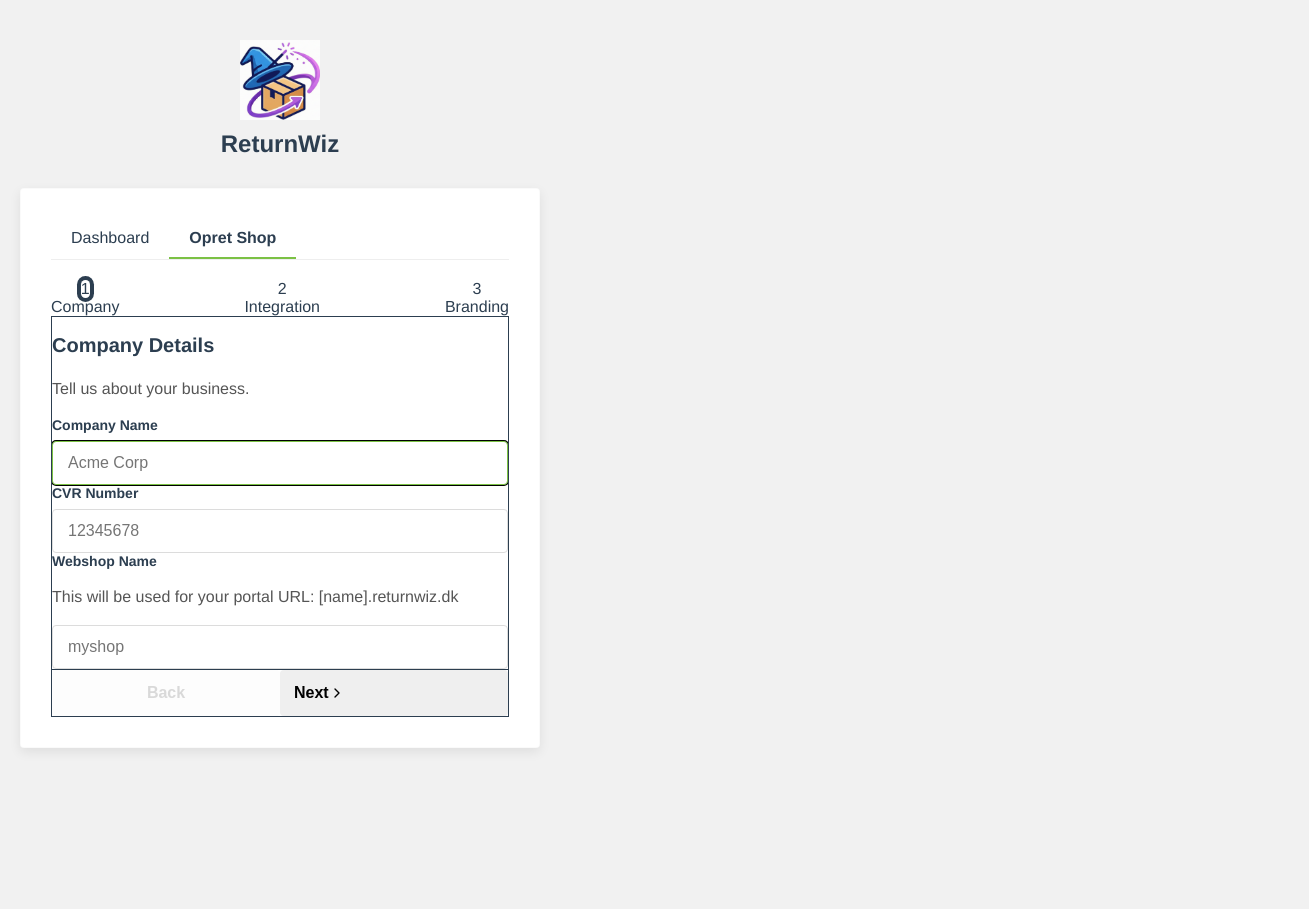
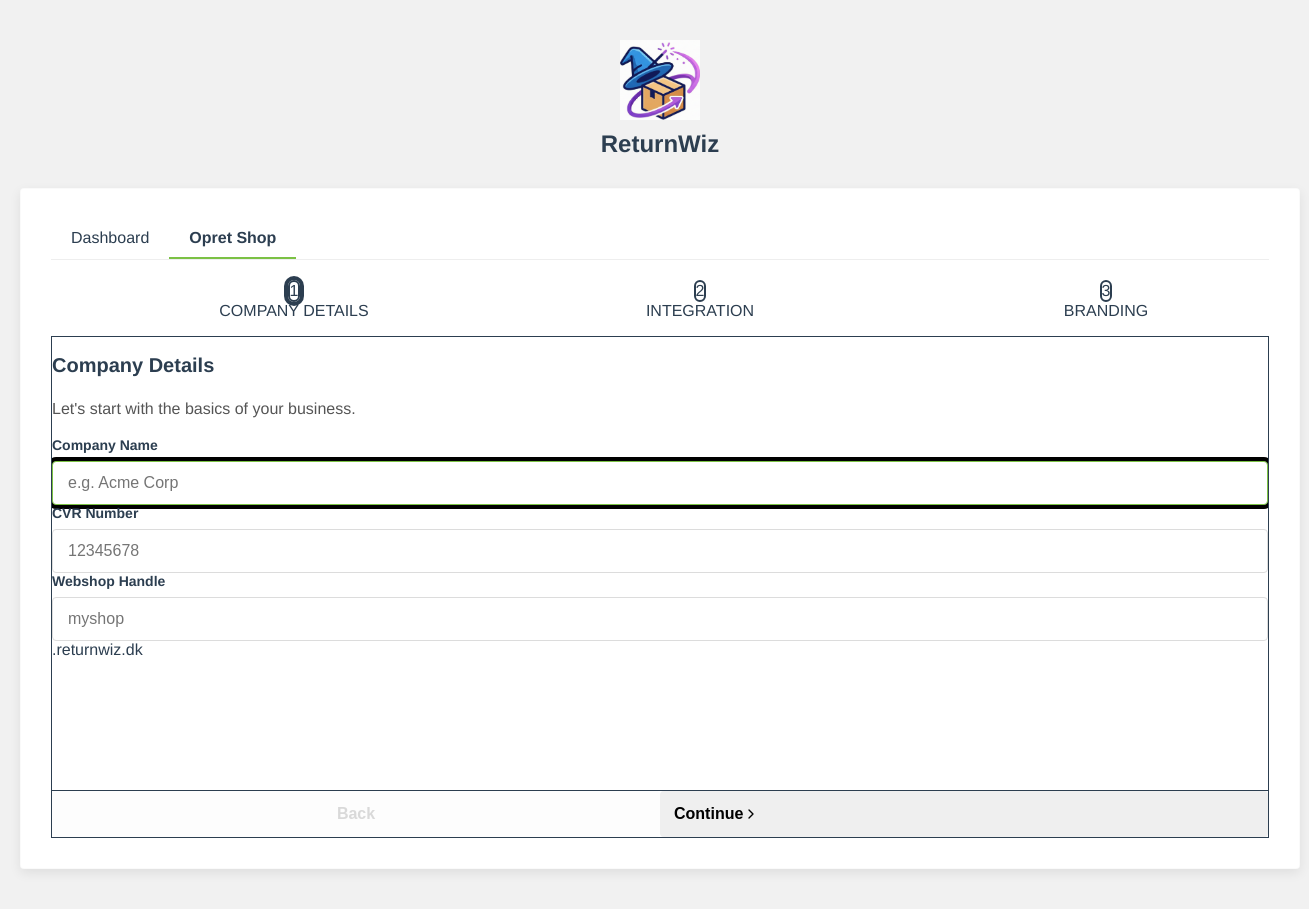
Before and after one commit to Zpolonius/returnwiz, a React app in the folder frontend/: page / in a window 1280 px wide. Both pictures are taken after a click on the element "Opret Shop". Shown: the whole page, 1309 px wide, since content can reach past the window. Before the commit the page ends 800 px from the top, so only its background shows below. Built offline with nearby package versions, Linux system fonts and the light colour scheme; the HTML template or start-up script is replaced by a standard one.

Commit message:
updated onboarding

```diff
--- a/frontend/src/App.tsx
+++ b/frontend/src/App.tsx
@@ -115,7 +115,7 @@
   };
 
   return (
-    <div className="container" style={{ maxWidth: view === 'MERCHANT' && merchantTab === 'DASHBOARD' ? '800px' : '520px' }}>
+    <div className="container" style={{ maxWidth: view === 'MERCHANT' ? '100%' : '520px', padding: view === 'MERCHANT' ? '0' : '20px' }}>
 
       {/* HEADER */}
       <header className="header">
--- a/frontend/src/components/onboarding/OnboardingWizard.tsx
+++ b/frontend/src/components/onboarding/OnboardingWizard.tsx
@@ -7,7 +7,7 @@
 import clsx from 'clsx';
 
 const STEPS = [
-    { id: 1, name: 'Company' },
+    { id: 1, name: 'Company Details' },
     { id: 2, name: 'Integration' },
     { id: 3, name: 'Branding' },
 ];
@@ -19,7 +19,6 @@
     const [error, setError] = useState('');
 
     const handleNext = () => {
-        // Basic validation could go here
         setStep(step + 1);
     };
 
@@ -32,14 +31,9 @@
         setError('');
 
         try {
-            // Construct payload
-            // In a real app we would upload files first, get URLs, then submit JSON
-            // For this demo, we'll just send the base64 previews as URLs if present, or filenames
-            // Note: The backend expects 'logo_url', 'banner_url'.
-
             const payload = {
                 name: formData.companyName,
-                email: "admin@" + formData.webshopName + ".dk", // Simplified for demo
+                email: "admin@" + formData.webshopName + ".dk",
                 cvr_number: formData.cvrNumber,
                 webshop_name: formData.webshopName,
                 shopify_url: formData.shopifyUrl,
@@ -72,66 +66,82 @@
 
     if (complete) {
         return (
-            <div className="bg-white rounded-xl shadow-lg p-8 text-center max-w-md mx-auto animate-in zoom-in-95">
-                <div className="w-16 h-16 bg-green-100 rounded-full flex items-center justify-center mx-auto mb-4">
-                    <Check className="w-8 h-8 text-green-600" />
+            <div className="min-h-[600px] flex items-center justify-center">
+                <div className="bg-white rounded-2xl shadow-xl p-12 text-center max-w-lg w-full animate-in zoom-in-95 border border-gray-100">
+                    <div className="w-20 h-20 bg-green-100 rounded-full flex items-center justify-center mx-auto mb-6">
+                        <Check className="w-10 h-10 text-green-600" />
                     </div>
-                <h2 className="text-2xl font-bold text-gray-900 mb-2">Success!</h2>
-                <p className="text-gray-500 mb-6">Your webshop has been created successfully.</p>
-                <a href={`http://${formData.webshopName}.returnwiz.local:5173`} className="inline-flex items-center justify-center px-6 py-3 border border-transparent text-base font-medium rounded-md text-white bg-brand-600 hover:bg-brand-700 transition-colors">
-                    Go to Portal
+                    <h2 className="text-3xl font-bold text-gray-900 mb-4">All Set! 🎉</h2>
+                    <p className="text-gray-500 mb-8 text-lg">Your webshop <span className="font-semibold text-gray-900">{formData.companyName}</span> has been created successfully.</p>
+                    <a href={`http://${formData.webshopName}.returnwiz.local:5173`} className="block w-full py-4 px-6 border border-transparent text-lg font-medium rounded-xl text-white bg-brand-600 hover:bg-brand-700 transition-all shadow-lg hover:shadow-brand-500/30">
+                        Go to My Portal
                     </a>
+                </div>
             </div>
         )
     }
 
     return (
-        <div className="max-w-2xl mx-auto">
-            {/* Stepper */}
-            <div className="mb-8">
-                <div className="flex items-center justify-between relative">
-                    <div className="absolute left-0 top-1/2 -translate-y-1/2 w-full h-0.5 bg-gray-200 -z-10" />
-                    {STEPS.map((s) => {
+        <div className="w-full max-w-4xl mx-auto px-4 py-8">
+            {/* Progress Header */}
+            <div className="mb-12">
+                <nav aria-label="Progress">
+                    <ol role="list" className="flex items-center justify-center w-full">
+                        {STEPS.map((s, stepIdx) => {
                             const isCompleted = step > s.id;
                             const isCurrent = step === s.id;
 
                             return (
-                            <div key={s.id} className="flex flex-col items-center bg-white px-2">
-                                <div className={clsx(
-                                    "w-8 h-8 rounded-full flex items-center justify-center text-sm font-semibold transition-colors duration-200",
-                                    isCompleted ? "bg-brand-600 text-white" : isCurrent ? "bg-brand-600 text-white ring-4 ring-brand-50" : "bg-gray-100 text-gray-400"
+                                <li key={s.name} className={clsx("relative flex-1 flex flex-col items-center", stepIdx !== STEPS.length - 1 ? "" : "")}>
+                                    {stepIdx !== STEPS.length - 1 && (
+                                        <div className="absolute top-5 left-[55%] right-[-45%] h-0.5 bg-gray-200" aria-hidden="true">
+                                            <div className={clsx("h-full transition-all duration-500 ease-in-out bg-brand-600", isCompleted ? "w-full" : "w-0")} />
+                                        </div>
+                                    )}
+                                    <div className="group relative flex flex-col items-center">
+                                        <span className={clsx(
+                                            "flex h-10 w-10 items-center justify-center rounded-full transition-all duration-200 z-10 border-2",
+                                            isCompleted ? "bg-brand-600 border-brand-600" : isCurrent ? "bg-white border-brand-600 ring-4 ring-brand-50" : "bg-white border-gray-300"
                                         )}>
-                                    {isCompleted ? <Check size={16} /> : s.id}
-                                </div>
+                                            {isCompleted ? (
+                                                <Check className="h-6 w-6 text-white" aria-hidden="true" />
+                                            ) : (
+                                                <span className={clsx("text-sm font-semibold", isCurrent ? "text-brand-600" : "text-gray-500")}>{s.id}</span>
+                                            )}
+                                        </span>
                                         <span className={clsx(
-                                    "text-xs mt-2 font-medium",
-                                    isCurrent ? "text-brand-700" : "text-gray-500"
+                                            "mt-3 text-xs font-semibold uppercase tracking-wider transition-colors duration-200 text-center",
+                                            isCurrent ? "text-brand-600" : "text-gray-400"
                                         )}>{s.name}</span>
                                     </div>
+                                </li>
                             )
                         })}
-                </div>
+                    </ol>
+                </nav>
             </div>
 
-            {/* Content Card */}
-            <div className="bg-white rounded-xl shadow-sm border border-gray-200 overflow-hidden">
-                <div className="p-6 md:p-8">
+            {/* Content Card with Glass/Modern effect */}
+            <div className="bg-white rounded-2xl shadow-xl border border-gray-100 overflow-hidden relative min-h-[500px] flex flex-col">
+                <div className="absolute top-0 left-0 w-full h-1 bg-gradient-to-r from-brand-400 to-brand-600"></div>
+
+                <div className="flex-1 p-8 md:p-12">
                     {step === 1 && <StepCompany />}
                     {step === 2 && <StepIntegration />}
                     {step === 3 && <StepBranding />}
 
                     {error && (
-                        <div className="mt-4 p-3 bg-red-50 text-red-700 text-sm rounded-md border border-red-100 flex items-center">
-                            {error}
+                        <div className="mt-8 p-4 bg-red-50 text-red-700 text-sm rounded-lg border border-red-100 flex items-center animate-in shake">
+                            <span className="mr-2">⚠️</span> {error}
                         </div>
                     )}
                 </div>
 
-                <div className="px-6 py-4 bg-gray-50 border-t border-gray-100 flex justify-between items-center">
+                <div className="px-8 py-6 bg-gray-50/80 backdrop-blur-sm border-t border-gray-100 flex justify-between items-center">
                     <button
                         onClick={handleBack}
                         disabled={step === 1 || isSubmitting}
-                        className="px-4 py-2 text-sm font-medium text-gray-700 hover:text-gray-900 disabled:opacity-50 disabled:cursor-not-allowed"
+                        className="px-6 py-2.5 text-sm font-medium text-gray-600 hover:text-gray-900 hover:bg-gray-100 rounded-lg transition-colors disabled:opacity-50 disabled:cursor-not-allowed"
                     >
                         Back
                     </button>
@@ -139,17 +149,17 @@
                     {step < 3 ? (
                         <button
                             onClick={handleNext}
-                            className="inline-flex items-center px-4 py-2 bg-brand-600 text-white text-sm font-medium rounded-lg hover:bg-brand-700 focus:outline-none focus:ring-2 focus:ring-offset-2 focus:ring-brand-500 transition-colors"
+                            className="group inline-flex items-center px-6 py-2.5 bg-brand-600 text-white text-sm font-semibold rounded-lg shadow-sm hover:bg-brand-700 hover:shadow-md focus:outline-none focus:ring-2 focus:ring-offset-2 focus:ring-brand-500 transition-all transform hover:-translate-y-0.5"
                         >
-                            Next <ChevronRight size={16} className="ml-1.5" />
+                            Continue <ChevronRight size={16} className="ml-2 group-hover:translate-x-1 transition-transform" />
                         </button>
                     ) : (
                         <button
                             onClick={handleSubmit}
                             disabled={isSubmitting}
-                            className="inline-flex items-center px-6 py-2 bg-brand-600 text-white text-sm font-medium rounded-lg hover:bg-brand-700 focus:outline-none focus:ring-2 focus:ring-offset-2 focus:ring-brand-500 transition-colors disabled:opacity-75"
+                            className="inline-flex items-center px-8 py-2.5 bg-gradient-to-r from-brand-600 to-brand-700 text-white text-sm font-semibold rounded-lg shadow-lg hover:shadow-brand-500/30 hover:from-brand-500 hover:to-brand-600 focus:outline-none focus:ring-2 focus:ring-offset-2 focus:ring-brand-500 transition-all transform hover:-translate-y-0.5 disabled:opacity-75 disabled:cursor-wait"
                         >
-                            {isSubmitting ? <><Loader2 size={16} className="animate-spin mr-2" /> Creating...</> : 'Launch Shop'}
+                            {isSubmitting ? <><Loader2 size={16} className="animate-spin mr-2" /> Setting up...</> : 'Launch My Shop 🚀'}
                         </button>
                     )}
                 </div>
--- a/frontend/src/components/onboarding/StepCompany.tsx
+++ b/frontend/src/components/onboarding/StepCompany.tsx
@@ -4,28 +4,31 @@
     const { formData, updateFormData } = useOnboardingStore();
 
     return (
-        <div className="space-y-4 animate-in fade-in slide-in-from-right-4 duration-300">
-            <h2 className="text-xl font-semibold text-gray-900">Company Details</h2>
-            <p className="text-sm text-gray-500">Tell us about your business.</p>
+        <div className="space-y-8 animate-in fade-in slide-in-from-right-4 duration-500">
+            <div>
+                <h2 className="text-2xl font-bold text-gray-900">Company Details</h2>
+                <p className="mt-2 text-gray-500">Let's start with the basics of your business.</p>
+            </div>
 
-            <div className="space-y-4">
+            <div className="space-y-6">
                 <div>
-                    <label className="block text-sm font-medium text-gray-700">Company Name</label>
+                    <label className="block text-sm font-semibold text-gray-700 mb-2">Company Name</label>
                     <input
                         type="text"
-                        className="mt-1 block w-full rounded-md border border-gray-300 px-3 py-2 shadow-sm focus:border-brand-500 focus:outline-none focus:ring-1 focus:ring-brand-500 sm:text-sm"
-                        placeholder="Acme Corp"
+                        className="block w-full rounded-xl border-gray-200 bg-gray-50 px-5 py-3.5 text-gray-900 focus:bg-white focus:border-brand-500 focus:ring-4 focus:ring-brand-500/10 sm:text-sm transition-all shadow-sm hover:bg-white"
+                        placeholder="e.g. Acme Corp"
                         value={formData.companyName}
                         onChange={(e) => updateFormData({ companyName: e.target.value })}
                         autoFocus
                     />
                 </div>
 
+                <div className="grid grid-cols-1 gap-6 sm:grid-cols-2">
                     <div>
-                    <label className="block text-sm font-medium text-gray-700">CVR Number</label>
+                        <label className="block text-sm font-semibold text-gray-700 mb-2">CVR Number</label>
                         <input
                             type="text"
-                        className="mt-1 block w-full rounded-md border border-gray-300 px-3 py-2 shadow-sm focus:border-brand-500 focus:outline-none focus:ring-1 focus:ring-brand-500 sm:text-sm"
+                            className="block w-full rounded-xl border-gray-200 bg-gray-50 px-5 py-3.5 text-gray-900 focus:bg-white focus:border-brand-500 focus:ring-4 focus:ring-brand-500/10 sm:text-sm transition-all shadow-sm hover:bg-white"
                             placeholder="12345678"
                             value={formData.cvrNumber}
                             onChange={(e) => updateFormData({ cvrNumber: e.target.value })}
@@ -33,15 +36,20 @@
                     </div>
 
                     <div>
-                    <label className="block text-sm font-medium text-gray-700">Webshop Name</label>
-                    <p className="text-xs text-gray-400">This will be used for your portal URL: [name].returnwiz.dk</p>
+                        <label className="block text-sm font-semibold text-gray-700 mb-2">Webshop Handle</label>
+                        <div className="relative rounded-xl shadow-sm">
                             <input
                                 type="text"
-                        className="mt-1 block w-full rounded-md border border-gray-300 px-3 py-2 shadow-sm focus:border-brand-500 focus:outline-none focus:ring-1 focus:ring-brand-500 sm:text-sm"
+                                className="block w-full rounded-xl border-gray-200 bg-gray-50 px-5 py-3.5 text-gray-900 focus:bg-white focus:border-brand-500 focus:ring-4 focus:ring-brand-500/10 sm:text-sm transition-all shadow-sm hover:bg-white pr-24"
                                 placeholder="myshop"
                                 value={formData.webshopName}
                                 onChange={(e) => updateFormData({ webshopName: e.target.value })}
                             />
+                            <div className="pointer-events-none absolute inset-y-0 right-0 flex items-center pr-4">
+                                <span className="text-gray-400 font-medium sm:text-sm">.returnwiz.dk</span>
+                            </div>
+                        </div>
+                    </div>
                 </div>
             </div>
         </div>
```
Also changed, not shown: frontend/src/components/onboarding/StepBranding.tsx (+36 -22 lines), frontend/src/components/onboarding/StepIntegration.tsx (+31 -21 lines). Lines whose indentation alone changed are shown as unchanged.
